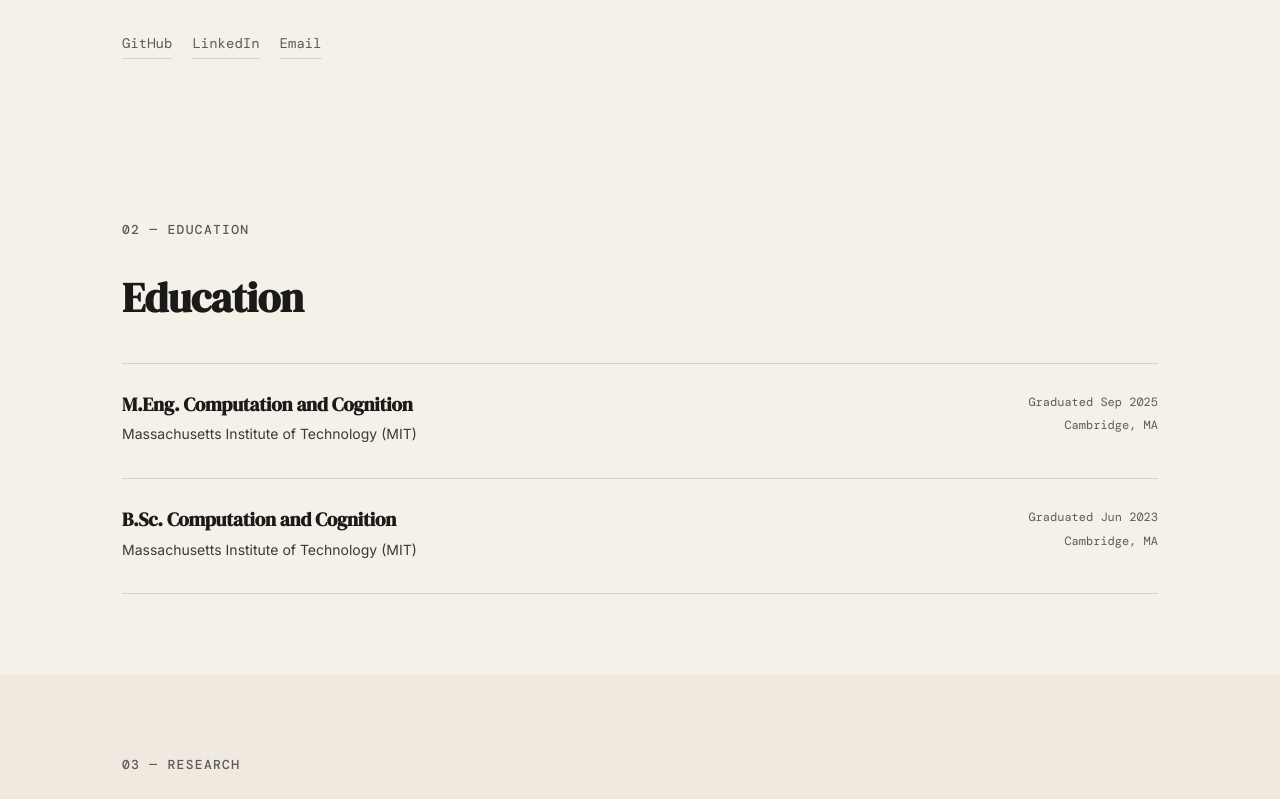
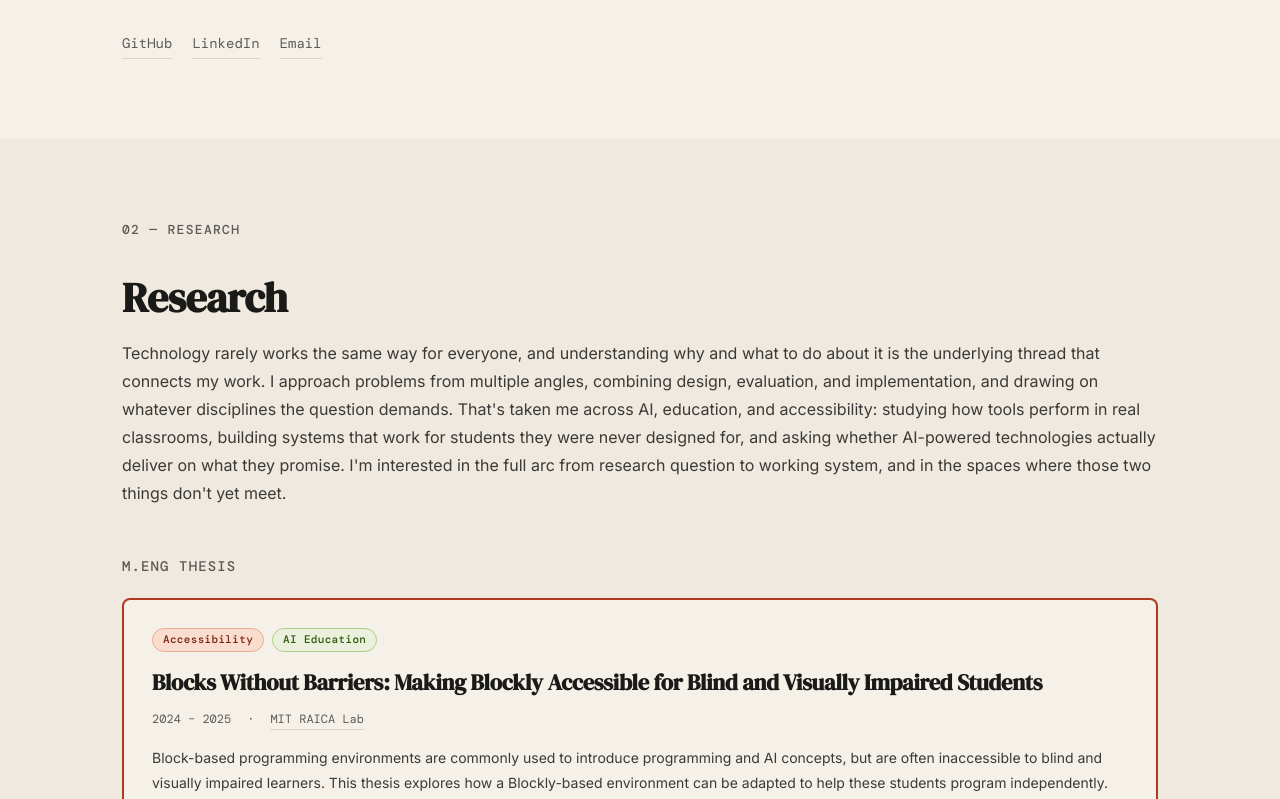
Before and after one commit to Samarh18/samar-portfolio, a Next.js app: page / in a window 1280 px wide. Shown: the part 1480-2279 px from the top of the page. Built offline with nearby package versions, Linux system fonts and the light colour scheme; a web font is replaced by a local one.

Commit message:
Reorder sections, update contact and teaching experience

```diff
--- a/app/page.tsx
+++ b/app/page.tsx
@@ -14,8 +14,8 @@ export default function Home() {
       <main id="main-content" tabIndex={-1}>
         <Hero />
         <About />
+        <Research />
         <Education />
-        <Research />
         <Projects />
         <Experience />
         <Contact />
--- a/components/Contact.tsx
+++ b/components/Contact.tsx
@@ -33,8 +33,8 @@ export default function Contact() {
         <FadeUp><p className="section-label" aria-label="Section: Contact">06 — CONTACT</p></FadeUp>
         <FadeUp delay={0.05}>
           <h2 style={{ fontFamily: 'var(--serif)', fontSize: 'clamp(2rem, 5vw, 3.5rem)', lineHeight: 1.1, marginBottom: '1rem', letterSpacing: '-0.02em' }}>Let's talk.</h2>
-          <p style={{ color: '#4A4A48', maxWidth: '440px', lineHeight: 1.75, marginBottom: '3rem' }}>
-            I'm always open to research collaborations, conversations about my work, or just connecting with people doing interesting things. I'd love to hear from you.
+          <p style={{ color: '#4A4A48', maxWidth: '480px', lineHeight: 1.75, marginBottom: '3rem' }}>
+            I'm currently open to research collaborations, particularly around AI education, accessibility, and human-centered technology. I'm also happy to talk through my work, swap ideas with people asking similar questions, or just connect if our paths seem like they should cross.
           </p>
         </FadeUp>
         <FadeUp delay={0.12}>
--- a/components/Education.tsx
+++ b/components/Education.tsx
@@ -22,7 +22,7 @@ export default function Education() {
       <div className="content-wrap">
 
         <FadeUp>
-          <p className="section-label" aria-label="Section: Education">02 — EDUCATION</p>
+          <p className="section-label" aria-label="Section: Education">03 — EDUCATION</p>
         </FadeUp>
 
         <FadeUp delay={0.05}>
--- a/components/Experience.tsx
+++ b/components/Experience.tsx
@@ -53,10 +53,13 @@ export default function Experience() {
                 <span className="tag tag-amber">Inspirit AI</span>
                 <span className="tag tag-green">Industry</span>
               </div>
-              <h3 style={{ fontWeight: 500, fontSize: '15px' }}>Instructor → Weekend Lead, Program &amp; Curriculum Manager</h3>
+              <h3 style={{ fontWeight: 500, fontSize: '15px' }}>Weekend Lead · Program &amp; Curriculum Manager · Instructor</h3>
             </div>
             <span style={{ fontFamily: 'var(--mono)', fontSize: '12px', color: '#5C5B59', whiteSpace: 'nowrap' }}>Mar 2021 – Present</span>
           </div>
+          <p style={{ fontFamily: 'var(--mono)', fontSize: '12px', color: '#5C5B59', marginBottom: '1rem' }}>
+            320+ students · 32+ cohorts · 4+ years
+          </p>
           <ul style={{ paddingLeft: '1.1rem' }}>
             {inspiritBullets.map((b, i) => (
               <li key={i} style={{ fontSize: '14px', color: '#3A3A38', lineHeight: 1.75, marginBottom: '0.3rem' }}>{b}</li>
--- a/components/Navbar.tsx
+++ b/components/Navbar.tsx
@@ -3,8 +3,8 @@ import { useEffect, useState } from 'react'
 
 const links = [
   { label: 'About', href: '#about' },
+  { label: 'Research', href: '#research' },
   { label: 'Education', href: '#education' },
-  { label: 'Research', href: '#research' },
   { label: 'Projects', href: '#projects' },
   { label: 'Teaching', href: '#experience' },
   { label: 'Contact', href: '#contact' },
--- a/components/Research.tsx
+++ b/components/Research.tsx
@@ -43,7 +43,7 @@ export default function Research() {
     <section id="research" style={{ padding: '5rem 0', background: '#EFE9DF' }}>
       <div className="content-wrap">
 
-        <FadeUp><p className="section-label" aria-label="Section: Research">03 — RESEARCH</p></FadeUp>
+        <FadeUp><p className="section-label" aria-label="Section: Research">02 — RESEARCH</p></FadeUp>
 
         <FadeUp delay={0.05}>
           <h2 style={{ fontFamily: 'var(--serif)', fontSize: 'clamp(1.8rem, 3.5vw, 2.6rem)', lineHeight: 1.2, marginBottom: '1rem', letterSpacing: '-0.01em' }}>Research</h2>
```
